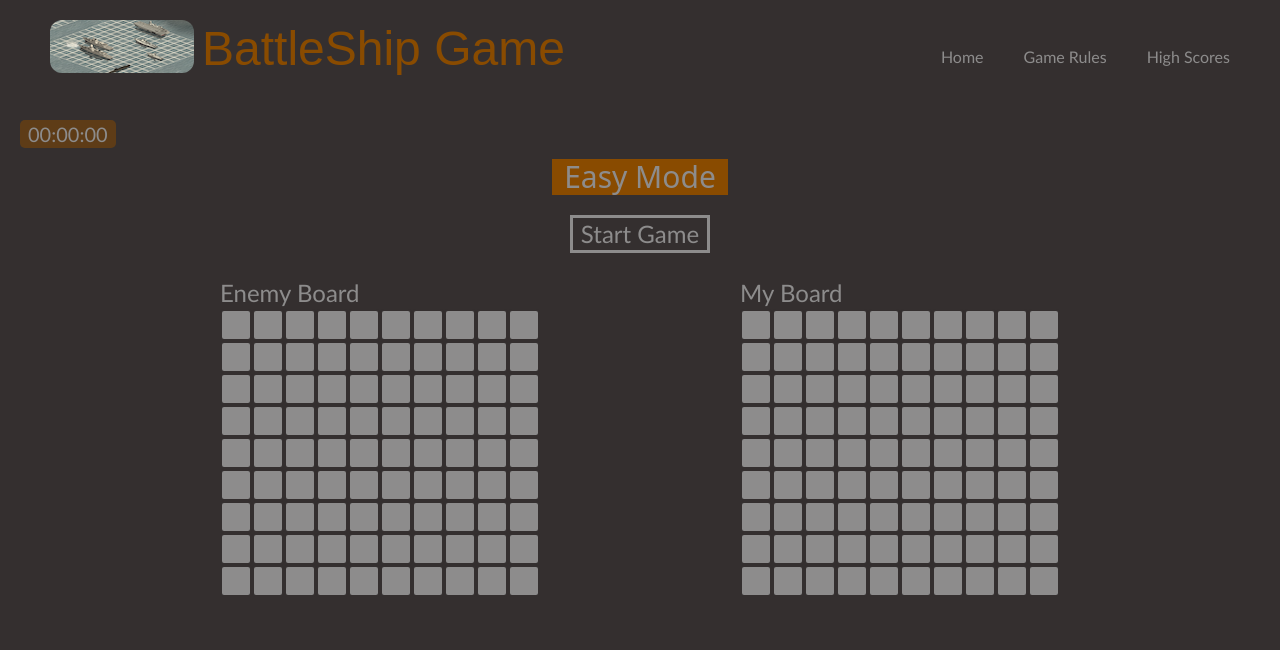
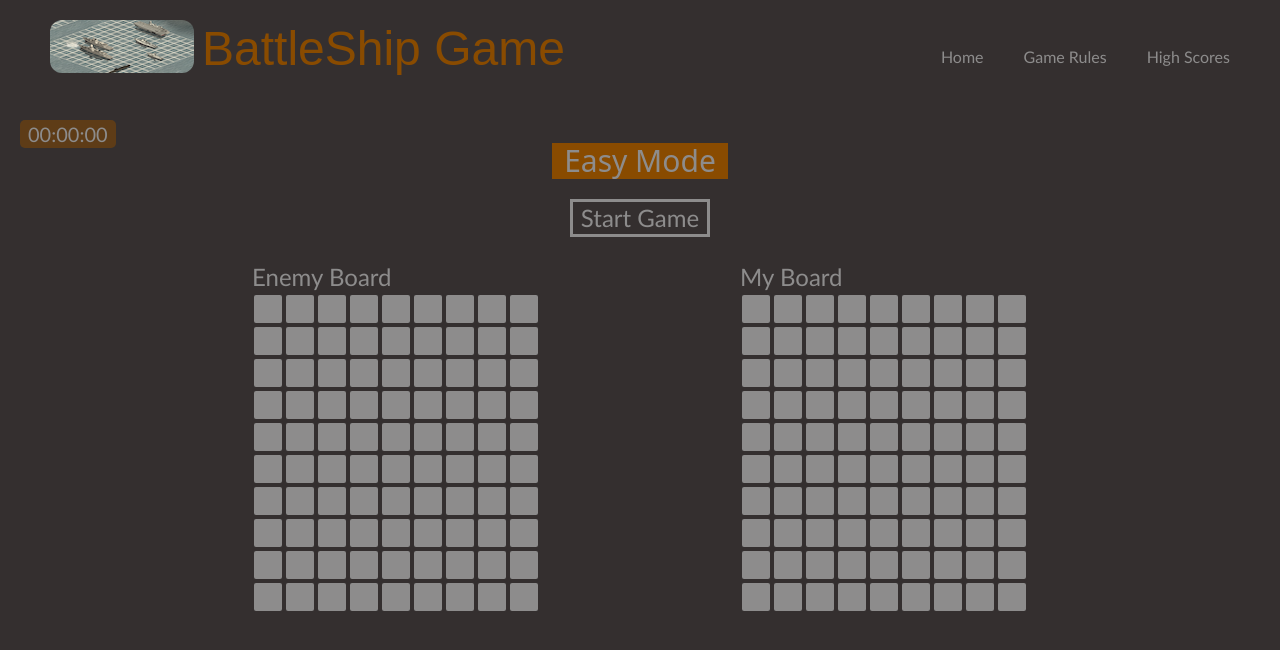
Before and after one commit to honzie-y/Battleship-Game, a React (Vite) app: page /game/easy in a window 1280 px wide. Shown: the top 650 px of the page. Built offline with nearby package versions, Linux system fonts and the light colour scheme; a web font is replaced by a local one.

Commit message:
minor change to grid board

```diff
--- a/src/Games.jsx
+++ b/src/Games.jsx
@@ -12,24 +12,24 @@ const Games = () => {
 
     const [myGrids, setMyGrids] = useState(() => {
         const initialValue = [];
-        for(let i = 0; i < columns; i++) {
-            const columns = [];
-            for(let j = 0; j < rows; j++) {
-                columns.push("blank");
+        for(let i = 0; i < rows; i++) {
+            const row = [];
+            for(let j = 0; j < columns; j++) {
+                row.push("blank");
             }
-            initialValue.push(columns);
+            initialValue.push(row);
         }
         return initialValue;
     });
 
     const [enemyGrids, setEnemyGrids] = useState(() => {
         const initialValue = [];
-        for(let i = 0; i < columns; i++) {
-            const columns = [];
-            for(let j = 0; j < rows; j++) {
-                columns.push("blank");
+        for(let i = 0; i < rows; i++) {
+            const row = [];
+            for(let j = 0; j < columns; j++) {
+                row.push("blank");
             }
-            initialValue.push(columns);
+            initialValue.push(row);
         }
         return initialValue;
     });
--- a/src/components/GridBoard.jsx
+++ b/src/components/GridBoard.jsx
@@ -2,13 +2,13 @@ const GridBoard = ({playerBoard, playerWho}) => {
   return (
     <div className='w-fit mt-6'>
         <h1 className='text-xl sm:text-2xl'>{playerWho}</h1>
-        {playerBoard.map((column, columnIndex) => {
+        {playerBoard.map((row, rowIndex) => {
             return (
-                <div className='grid grid-cols-10 cursor-pointer' key={columnIndex}>
+                <div className='grid grid-cols-9 cursor-pointer' key={rowIndex}>
                     {
-                        column.map((row, rowIndex) => {
+                        row.map((column, columnIndex) => {
                             return (
-                                <div key={rowIndex} className='bg-secondary
+                                <div key={columnIndex} className='bg-secondary
                                 w-6.5 h-6.5 md:w-8 md:h-8 border-2 border-primary
                                 rounded-[4px]'>&nbsp;</div>
                             )
--- a/src/components/Timer.jsx
+++ b/src/components/Timer.jsx
@@ -11,10 +11,16 @@ const Timer = ({isRunning}) => {
         intervalId = setInterval(() => {
             setTime(prevTime => prevTime + 1000);
         }, 1000);
+    } else {
+        reset(); // ** use this design for now, may change later
     }
 
     return () => clearInterval(intervalId);
   }, [isRunning]);
+
+  const reset = () => {
+    setTime(0);
+  }
 
   const formatTime = () => {
     const seconds = `${Math.floor((time / 1000) % 60)}`.padStart(2, '0');
```
